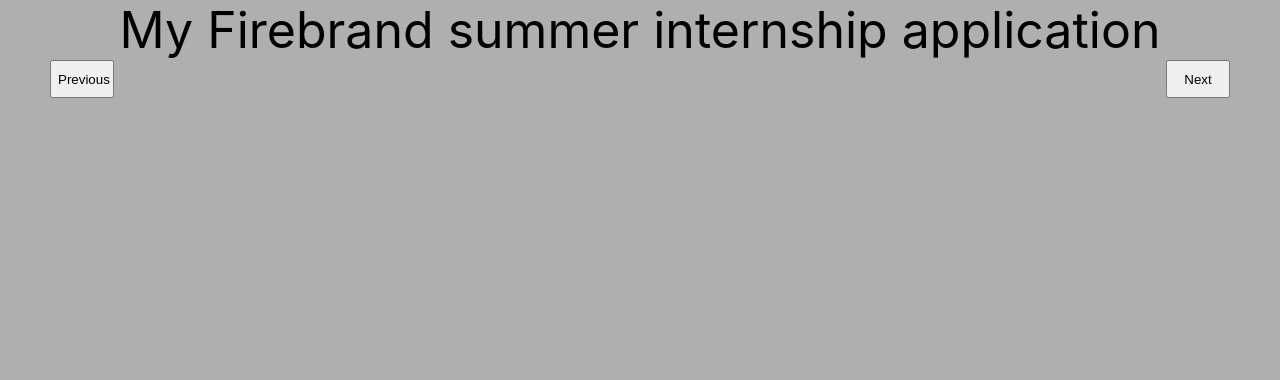
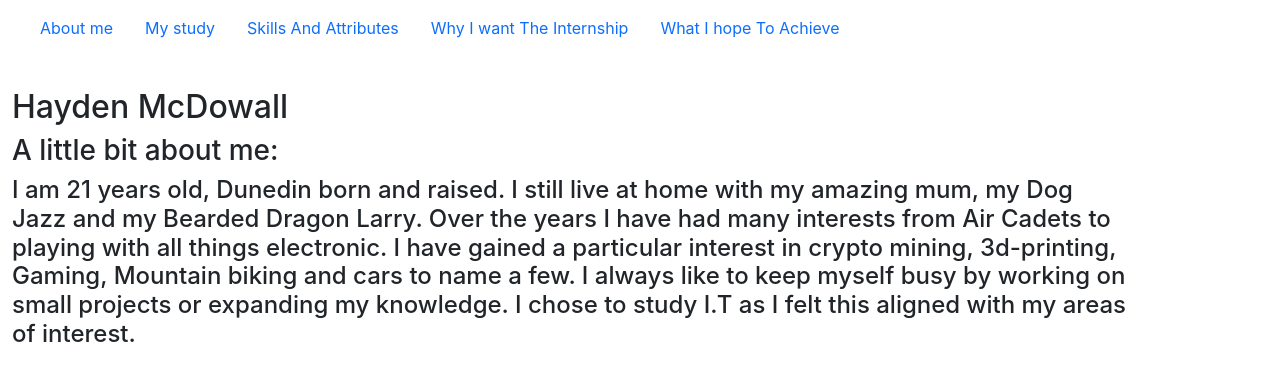
Before and after one commit to Hayden-McD/Firebrand-Application, a React (Create React App) app in the folder firebrand-application/: page / in a window 1280 px wide. Shown: the top 380 px of the page. Built offline with nearby package versions, Linux system fonts and the light colour scheme.

Commit message:
Removed most styling from about me page, added links to navbar and added content to about me page.

```diff
--- a/firebrand-application/package.json
+++ b/firebrand-application/package.json
@@ -9,6 +9,7 @@
     "react": "^17.0.2",
     "react-dom": "^17.0.2",
     "react-scripts": "4.0.3",
+    "reactstrap": "^9.0.0",
     "web-vitals": "^1.1.2"
   },
   "scripts": {
--- a/firebrand-application/public/index.html
+++ b/firebrand-application/public/index.html
@@ -9,6 +9,7 @@
       name="description"
       content="Web site created using create-react-app"
     />
+      <link rel="stylesheet" href="https://cdn.jsdelivr.net/npm/bootstrap@5.1.0/dist/css/bootstrap.min.css" />
     <link rel="apple-touch-icon" href="%PUBLIC_URL%/logo192.png" />
     <!--
       manifest.json provides metadata used when your web app is installed on a
--- a/firebrand-application/src/App.css
+++ b/firebrand-application/src/App.css
@@ -1,6 +1,7 @@
 .container{
-  background-color:rgb(175, 175, 175);
+  background-color: white;
   height: 100vh;
+  margin: 0;
 }
 
 .title{
@@ -25,3 +26,7 @@
   height: 3vw;
   float: left;
 }
+
+.body-container {
+  margin-top: 2rem;
+}
--- a/firebrand-application/src/App.js
+++ b/firebrand-application/src/App.js
@@ -1,20 +1,49 @@
 import './App.css';
+import { Navbar, Nav, NavItem, NavLink } from 'reactstrap';
 
 function App() {
   return (
     <div class="container">
-      <div class="title">
-        My Firebrand summer internship application
+      <div class="nav-container">
+        <Navbar>
+          <Nav>
+            <NavItem>
+              <NavLink href="/">
+                About me
+              </NavLink>
+            </NavItem>
+            <NavItem>
+              <NavLink href="/">
+                My study
+              </NavLink>
+            </NavItem>
+            <NavItem>
+              <NavLink href="/">
+                Skills And Attributes
+              </NavLink>
+            </NavItem>
+            <NavItem>
+              <NavLink href="/">
+                Why I want The Internship
+              </NavLink>
+            </NavItem>
+            <NavItem>
+              <NavLink href="/">
+                What I hope To Achieve
+              </NavLink>
+            </NavItem>
+          </Nav>
+        </Navbar>
       </div>
-
-      {/* Put pages here. One page for each question */}
-
-
-      {/* buttons for selecting page. when button is pressed current page will become hidde, and new page will become visable */}
-      <div class="page-select-buttons">
-        <button class="previous"> Previous </button>
-        <button class="next"> Next </button>
-
+      <div class="body-container">
+        <h2>Hayden McDowall</h2>
+        <h3>A little bit about me:</h3>
+        <h4>
+          I am 21 years old, Dunedin born and raised. I still live at home with my amazing mum, my Dog Jazz and my Bearded Dragon Larry.
+          Over the years I have had many interests from Air Cadets to playing with all things electronic. I have gained a particular interest in crypto mining, 3d-printing,
+          Gaming, Mountain biking and cars to name a few. I always like to keep myself busy by working on small projects or expanding my knowledge.
+          I chose to study I.T as I felt this aligned with my areas of interest.
+        </h4>
       </div>
     </div>
   );
```
Also changed, not shown: 1 other file (tests, documents, lock files or other folders).
